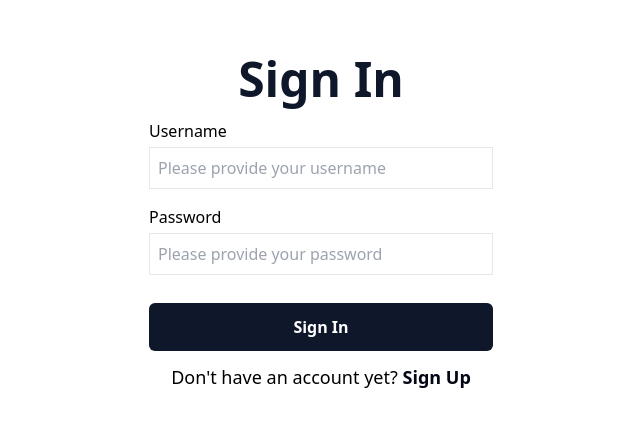
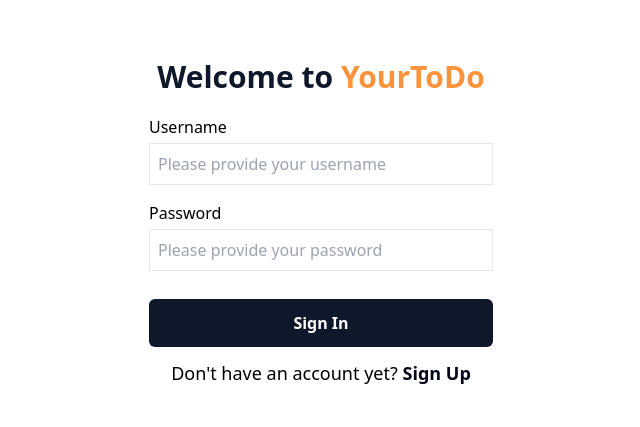
Before and after one commit to adriandotdev/nextjs-todo-app, a Next.js app: page /signin in a window 1280 px wide. Shown: the part 177-604 px from the top of the page, without its empty margins (319-959 px from the left). Built offline with nearby package versions, Linux system fonts and the light colour scheme.

Commit message:
development: REFACTOR SignUp, and SignIn page
I changed the form title.

```diff
--- a/app/signin/page.jsx
+++ b/app/signin/page.jsx
@@ -7,8 +7,8 @@ const SignIn = () => {
 	return (
 		<main className="min-h-[100vh] h-full  flex justify-center items-center">
 			<div className="h-[25rem] max-w-[25rem] w-full  p-7 flex flex-col justify-center items-center">
-				<h1 className="font-bold text-slate-900 text-3xl md:text-5xl mb-4">
-					Sign In
+				<h1 className="font-bold text-slate-900 text-center text-3xl md:text-3xl mb-5">
+					Welcome to <span className="text-orange-400">YourToDo</span>
 				</h1>
 
 				<SignInForm />
--- a/app/signup/page.jsx
+++ b/app/signup/page.jsx
@@ -6,8 +6,8 @@ const SignUpPage = () => {
 	return (
 		<main className="min-h-[100vh]   flex justify-center items-center relative">
 			<div className=" max-w-[25rem] w-full  p-7 flex flex-col justify-center items-center ">
-				<h1 className="font-bold text-slate-900 text-3xl md:text-5xl mb-4">
-					Sign Up
+				<h1 className="font-bold text-slate-900 text-center text-3xl md:text-3xl mb-5">
+					Create Your Account
 				</h1>
 				<SignUpForm />
 				<div>
--- a/app/todo/list/page.jsx
+++ b/app/todo/list/page.jsx
@@ -2,7 +2,7 @@ import TodoList from "@components/TodoList";
 
 const TodoListPage = () => {
 	return (
-		<div className="relative flex justify-center items-center flex-col px-4 xl:px-0">
+		<div className="flex justify-center items-center flex-col px-4 xl:px-0">
 			<TodoList />
 		</div>
 	);
--- a/components/CustomAlert.jsx
+++ b/components/CustomAlert.jsx
@@ -4,7 +4,7 @@ import { Alert, Container, Fade } from "@mui/material";
 Container;
 const CustomAlert = ({ is_visible, message, severity }) => {
 	return (
-		<div className="absolute top-5 right-10">
+		<div className="absolute top-5">
 			<Fade in={is_visible}>
 				<Alert variant="filled" severity={severity}>
 					{message}
```
